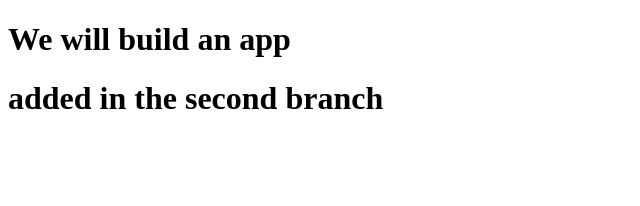
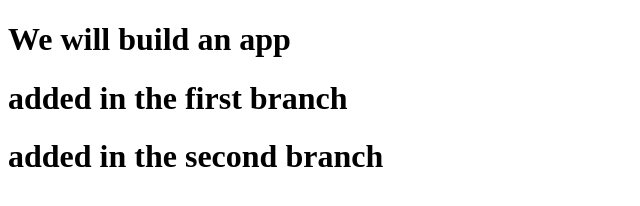
Before and after one commit to rafid4507/web-technology, a plain HTML site: page index.html in a window 1280 px wide. Shown: the whole page, without its empty margins (0-640 px from the left). Drawn offline with Linux system fonts and the light colour scheme.

Commit message:
first branch

```diff
--- a/index.html
+++ b/index.html
@@ -7,6 +7,7 @@
 </head>
 <body>
     <h1>We will build an app</h1>
+    <h1>added in the first branch</h1>
     <h1>added in the second branch</h1>
 </body>
 </html>
```
